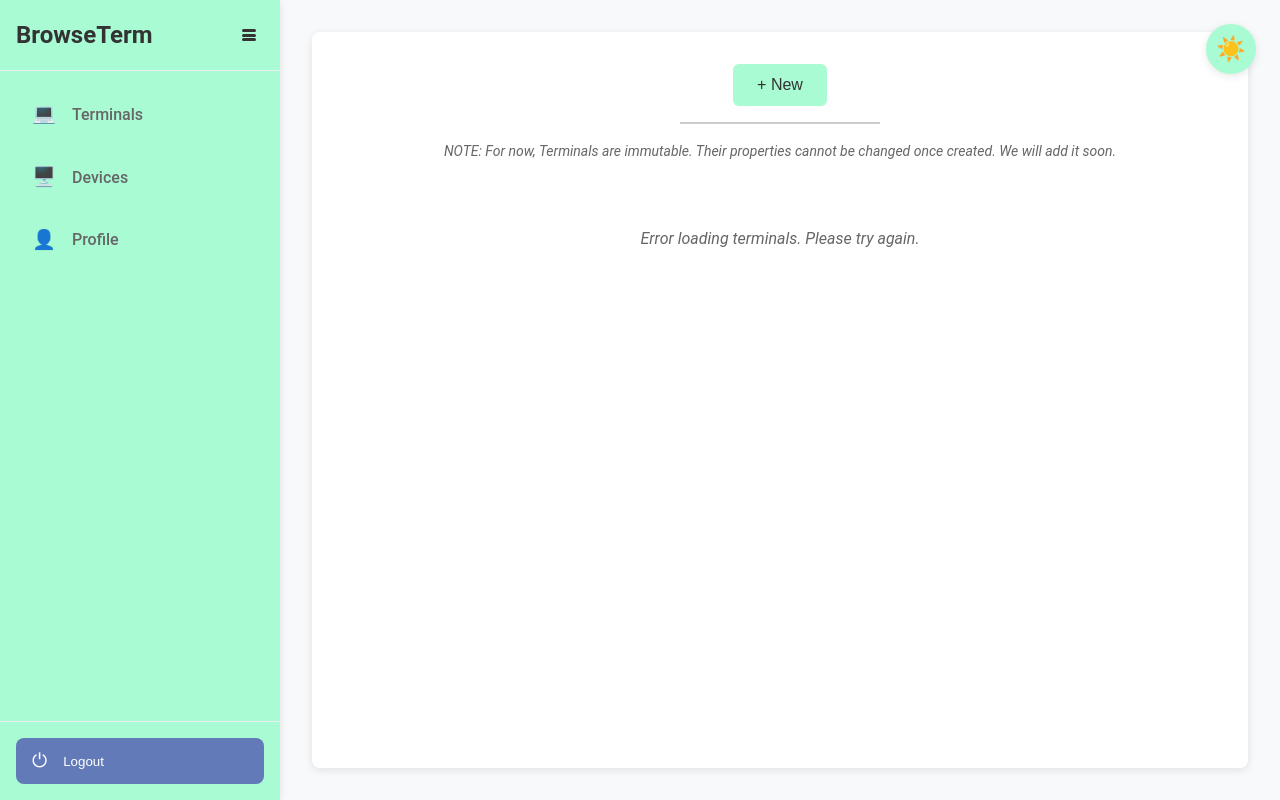
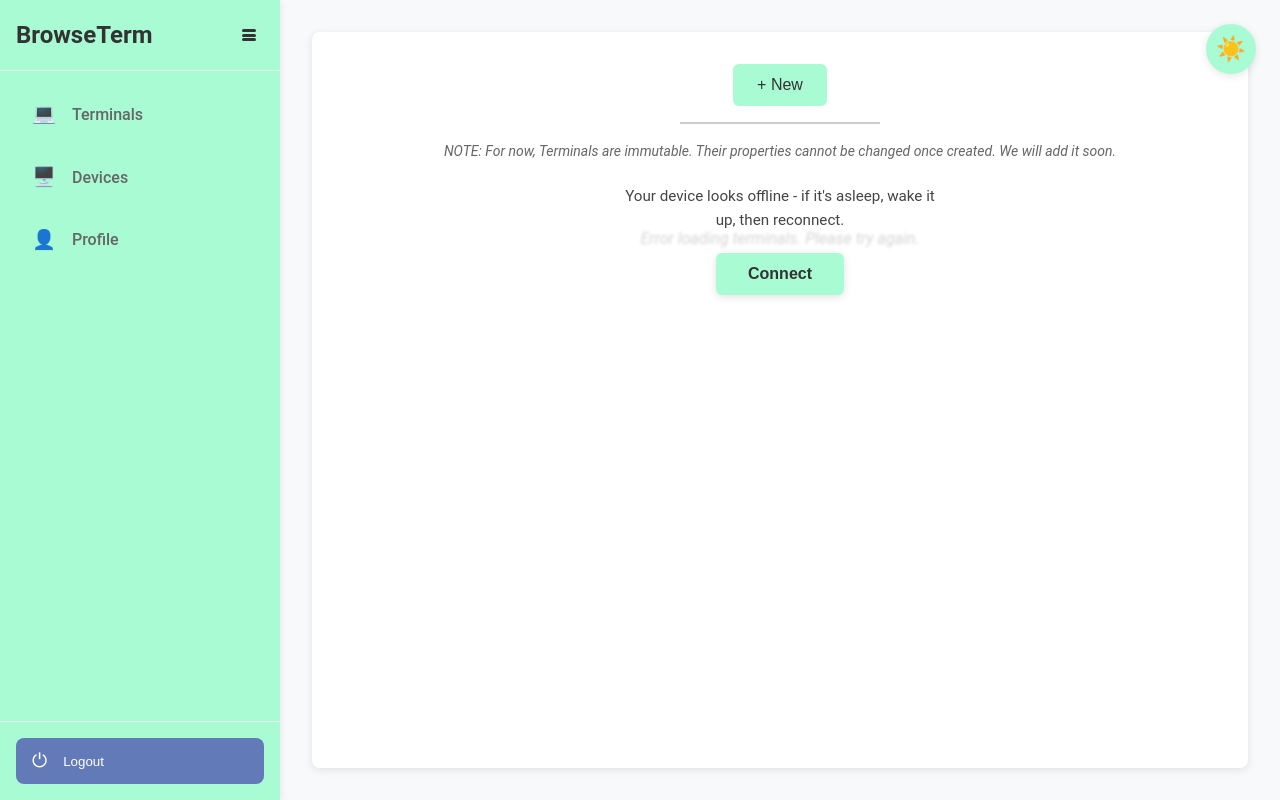
Before and after one commit to Zim95/browseterm-server, a Python web app: template templates/terminals.html in a window 1280 px wide. Run offline with Jinja, Linux system fonts and the light colour scheme; the template is opened without the code that fills it: most values are stand-ins (such as "Sample title", 1, 10 or a date in 2020).

Commit message:
Fix Play button staying disabled after Connect; make the overlay non-destructive
Real bug caught live right after shipping the Connect feature: clicking
Connect correctly revealed the terminal list, but the Play button stayed
disabled - it has its own separate online check
(TerminalsUtilities.isActiveDeviceTunnelOnline, reading tunnel_status/
tunnel_last_heartbeat_at from Postgres) that CheckDeviceConnected's
real-time registry lookup never updated. check_device_connection now
writes those same two columns on a confirmed-connected result, same
fields/pattern as heartbeat_tunnel's own update, so every UI element that
reads device online-ness - not just the Connect button's own flag - sees
the same real-time-confirmed state.

Also reworked the offline UI itself, per feedback right after seeing it
live: the Connect prompt was fully replacing the terminals list, hiding
the user's own real containers. It's now a semi-transparent overlay ON
TOP of the list (terminals.html/css) - the real rows stay visible
(dimmed) underneath while offline, reading as "temporarily unreachable"
rather than "gone", and the overlay itself blocks clicks on the stale
controls beneath it. The Connect button is now static markup (wired once
in setupEventListeners) instead of being recreated on every render.

393 tests passed (was 386 before entry 16, 392 after it).

```diff
--- a/templates/static/css/terminals.css
+++ b/templates/static/css/terminals.css
@@ -213,18 +213,39 @@
     padding: 2rem;
 }
 
-/* Shown instead of the terminals list (and its per-row buttons) whenever the device looks
-   offline - e.g. right after opening the app while the laptop was asleep. Replaces relying
-   solely on the passive 20s status poll to eventually re-enable things. */
-.connect-prompt {
-    text-align: center;
-    padding: 3rem 1rem;
-    color: #666;
+/* Positioning context for .connect-overlay below - the real terminal list stays mounted and
+   visible underneath it, just non-interactive, whenever the device looks offline. */
+.terminals-list-wrapper {
+    position: relative;
 }
 
-.connect-prompt p {
+/* A semi-transparent layer OVER the terminals list (not a replacement for it) whenever the
+   device looks offline - e.g. right after opening the app while the laptop was asleep. Keeping
+   the real list visible (dimmed) underneath reads as "temporarily unreachable", not "gone", and
+   still gives a size/shape hint of what's there. Replaces relying solely on the passive 20s
+   status poll to eventually re-enable things. */
+.connect-overlay {
+    position: absolute;
+    inset: 0;
+    display: flex;
+    align-items: center;
+    justify-content: center;
+    background: rgba(255, 255, 255, 0.72);
+    backdrop-filter: blur(1.5px);
+    border-radius: 8px;
+    z-index: 5;
+}
+
+.connect-overlay-content {
+    text-align: center;
+    padding: 1.5rem 2rem;
+}
+
+.connect-overlay-content p {
     margin: 0 0 1.25rem;
+    color: #444;
     font-size: 0.95rem;
+    max-width: 320px;
 }
 
 .connect-btn {
@@ -237,6 +258,7 @@
     font-weight: 600;
     cursor: pointer;
     transition: all 0.2s ease;
+    box-shadow: 0 2px 8px rgba(0, 0, 0, 0.12);
 }
 
 .connect-btn:hover:not(:disabled) {
@@ -622,6 +644,14 @@ body.dark-mode .terminal-status.pending {
     color: #1e1e1e;
 }
 
+body.dark-mode .connect-overlay {
+    background: rgba(30, 30, 30, 0.72);
+}
+
+body.dark-mode .connect-overlay-content p {
+    color: #ccc;
+}
+
 body.dark-mode .terminal-status.active {
     background: #2472c8;
     color: #ffffff;
--- a/templates/static/js/terminals.js
+++ b/templates/static/js/terminals.js
@@ -166,6 +166,8 @@ class TerminalsHandler {
     cacheElements() {
         this.elements = {
             terminalsList: document.getElementById('terminalsList'),
+            connectOverlay: document.getElementById('connectOverlay'),
+            connectBtn: document.getElementById('connectBtn'),
             newTerminalBtn: document.querySelector('.new-terminal-btn'),
             modalOverlay: document.getElementById('modalOverlay'),
             modalClose: document.getElementById('modalClose'),
@@ -279,14 +281,12 @@ class TerminalsHandler {
         if (this.elements.newTerminalBtn) {
             this.elements.newTerminalBtn.style.display = this.deviceConnected ? '' : 'none';
         }
-        if (!this.deviceConnected) {
-            this.elements.terminalsList.innerHTML = `
-                <div class="connect-prompt">
-                    <p>Your device looks offline - if it's asleep, wake it up, then reconnect.</p>
-                    <button class="connect-btn" id="connectBtn">Connect</button>
-                </div>`;
-            document.getElementById('connectBtn').addEventListener('click', () => this.handleConnect());
-            return;
+        // The overlay is a semi-transparent layer ON TOP of the real list (see terminals.html/css),
+        // not a replacement for it - the list underneath still renders normally either way, so it
+        // reads as "temporarily unreachable" rather than "gone", and covers/blocks clicks on the
+        // real controls while it's shown.
+        if (this.elements.connectOverlay) {
+            this.elements.connectOverlay.hidden = this.deviceConnected;
         }
 
         if (this.terminals.length === 0) {
@@ -308,7 +308,7 @@ class TerminalsHandler {
      * immediately rather than waiting for that Postgres write to catch up.
      */
     async handleConnect() {
-        const btn = document.getElementById('connectBtn');
+        const btn = this.elements.connectBtn;
         if (btn) {
             btn.disabled = true;
             btn.textContent = 'Connecting...';
@@ -448,6 +448,9 @@ class TerminalsHandler {
     setupEventListeners() {
         if (this.elements.newTerminalBtn) {
             this.elements.newTerminalBtn.addEventListener('click', () => this.openModal());
+        }
+        if (this.elements.connectBtn) {
+            this.elements.connectBtn.addEventListener('click', () => this.handleConnect());
         }
         if (this.elements.modalClose) {
             this.elements.modalClose.addEventListener('click', () => this.closeModal());
--- a/templates/terminals.html
+++ b/templates/terminals.html
@@ -15,9 +15,20 @@
         <p class="note">NOTE: For now, Terminals are immutable. Their properties cannot be changed once created. We will add it soon.</p>
     </div>
 
-    <div class="terminals-list" id="terminalsList">
-        <!-- Terminals will be loaded dynamically by JavaScript -->
-        <div class="loading-message">Loading terminals...</div>
+    <div class="terminals-list-wrapper" id="terminalsListWrapper">
+        <div class="terminals-list" id="terminalsList">
+            <!-- Terminals will be loaded dynamically by JavaScript -->
+            <div class="loading-message">Loading terminals...</div>
+        </div>
+        <!-- Shown as a semi-transparent layer OVER the list (not a replacement for it) whenever
+             the device looks offline - the real terminals stay visible underneath, just
+             non-interactive, so the "Connect" prompt reads as a temporary state, not a wipe. -->
+        <div class="connect-overlay" id="connectOverlay" hidden>
+            <div class="connect-overlay-content">
+                <p>Your device looks offline - if it's asleep, wake it up, then reconnect.</p>
+                <button class="connect-btn" id="connectBtn">Connect</button>
+            </div>
+        </div>
     </div>
 </div>
 
```
Also changed, not shown: src/cloud/browser_handlers.py (+16 -2 lines), tests/integration/cloud/test_browser_handlers.py (+28 -0 lines).
